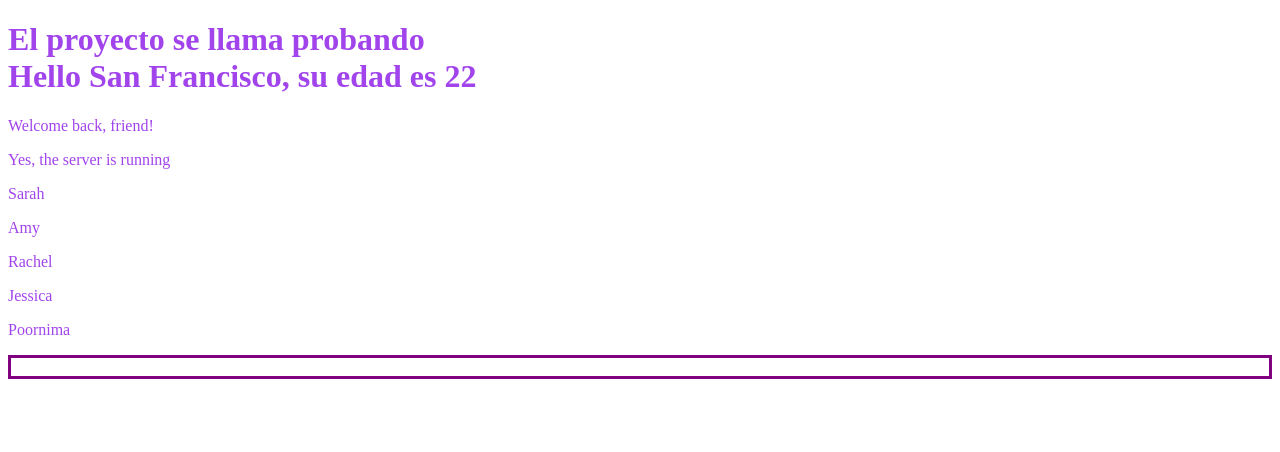
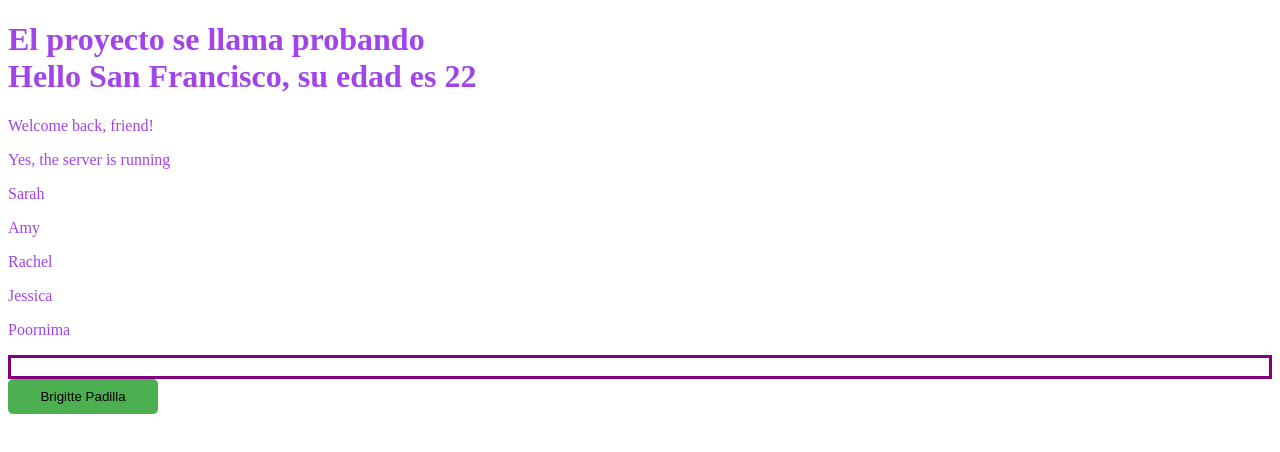
Before and after one commit to Brigitte9219/Conociendo_Angular, an Angular app: page / in a window 1280 px wide. Shown: the top 452 px of the page. Built offline with nearby package versions, Linux system fonts and the light colour scheme.

Commit message:
Se agrega el componente 4 y en un boton se maneja el evento click el cual emite un mensaje - Manejo de eventos

```diff
--- a/src/app/app.component.html
+++ b/src/app/app.component.html
@@ -4,4 +4,5 @@
   <app-user></app-user>
   <app-repetir></app-repetir>
   <app-componente3></app-componente3>
+  <app-componente4></app-componente4>
 </div>
--- a/src/app/app.component.ts
+++ b/src/app/app.component.ts
@@ -4,11 +4,12 @@ import { RouterOutlet } from '@angular/router';
 import { UserComponent } from './componente1/user.component';
 import { RepetirComponent } from './componente2/repetir.component';
 import { Componente3Component } from './componente3/componente3.component';
+import { Componente4Component } from './componente4/componente4.component';
 
 @Component({
   selector: 'app-root',
   standalone: true,
-  imports: [CommonModule, RouterOutlet, UserComponent, RepetirComponent, Componente3Component],
+  imports: [CommonModule, RouterOutlet, UserComponent, RepetirComponent, Componente3Component, Componente4Component],
   templateUrl: './app.component.html',
   styles: `
   :host{
--- /dev/null
+++ b/src/app/componente4/componente4.component.html
@@ -0,0 +1 @@
+<p>componente4 works!</p>
--- /dev/null
+++ b/src/app/componente4/componente4.component.ts
@@ -0,0 +1,32 @@
+import { Component } from '@angular/core';
+
+@Component({
+  selector: 'app-componente4',
+  standalone: true,
+  imports: [],
+  template: `<button (click)="greet()"> {{message}} </button>`,
+  styles:
+  `
+button {
+  background-color: #4CAF50; /* Color de fondo */
+  color: black; /* Color de texto */
+  padding: 10px 20px; /* Relleno interno del botón */
+  border: none; /* Sin borde */
+  border-radius: 5px; /* Bordes redondeados */
+  width: 150px;
+  cursor: pointer; /* Cambiar cursor al pasar sobre el botón */
+}
+button:hover {
+  background-color: orange; /* Cambiar color de fondo al pasar el ratón */
+  color:white;
+  font-weight: bold;
+}
+  `
+})
+export class Componente4Component {
+  message = 'Brigitte Padilla';
+
+  greet() {
+    console.log('Hello, there');
+}
+}
```
Also changed, not shown: src/app/componente4/componente4.component.css (added), 1 other file (tests, documents, lock files or other folders).
